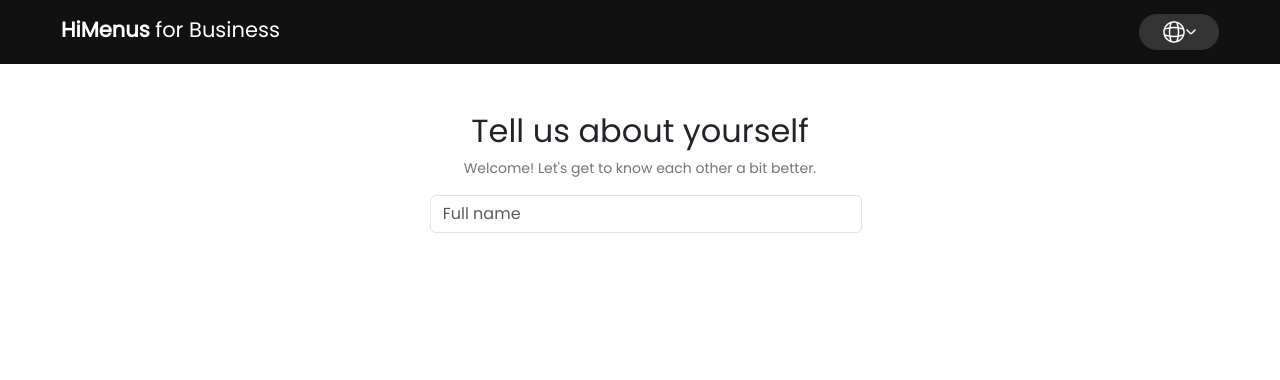
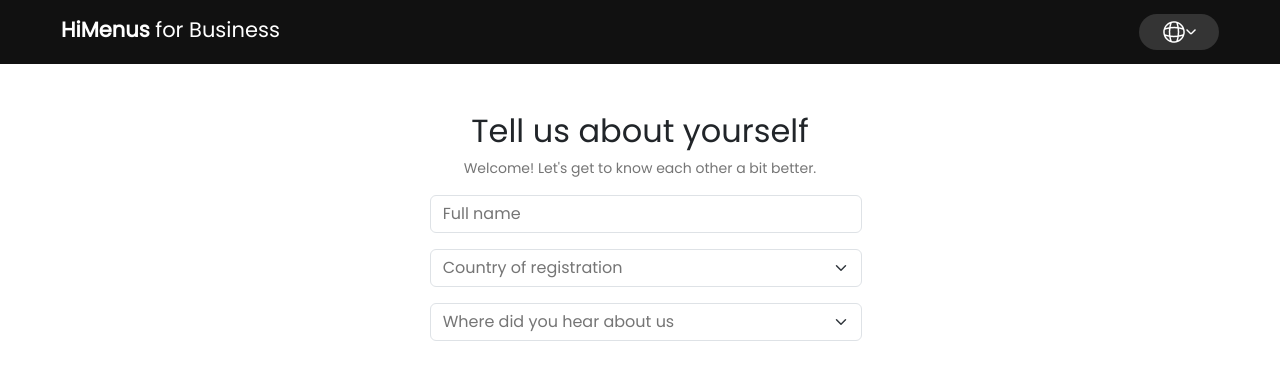
Before and after one commit to HaiderMalik12/multistep-signup-angular, an Angular app: page /about in a window 1280 px wide. Shown: the top 380 px of the page. Built offline with nearby package versions, Linux system fonts and the light colour scheme.

Commit message:
added select box

```diff
--- a/src/app/about-form.component.css
+++ b/src/app/about-form.component.css
@@ -10,3 +10,8 @@
   font-size: 14px;
   line-height: 21px;
 }
+
+input::placeholder,
+select {
+  color: var(--color-grey);
+}
--- a/src/app/about-form.component.ts
+++ b/src/app/about-form.component.ts
@@ -27,6 +27,31 @@ import { Component } from '@angular/core';
           </div>
         </div>
 
+        <div class="row align-items-center justify-content-center ms-3 me-1">
+          <div class="col-md-8 col-lg-5 col-sm-12 mb-3">
+            <select class="form-select" aria-label="Country of Registration">
+              <option selected>Country of registration</option>
+              <option value="USA">USA</option>
+              <option value="UK">UK</option>
+              <option value="Japan">Japan</option>
+            </select>
+          </div>
+        </div>
+
+        <div class="row align-items-center justify-content-center ms-3 me-1">
+          <div class="col-md-8 col-lg-5 col-sm-12 mb-3">
+            <select
+              class="form-select"
+              aria-label="Where did you hear about us"
+            >
+              <option selected>Where did you hear about us</option>
+              <option value="USA">USA</option>
+              <option value="UK">UK</option>
+              <option value="Japan">Japan</option>
+            </select>
+          </div>
+        </div>
+
         <!-- <button type="submit" class="btn btn-primary">Submit</button> -->
       </form>
     </div>
```
